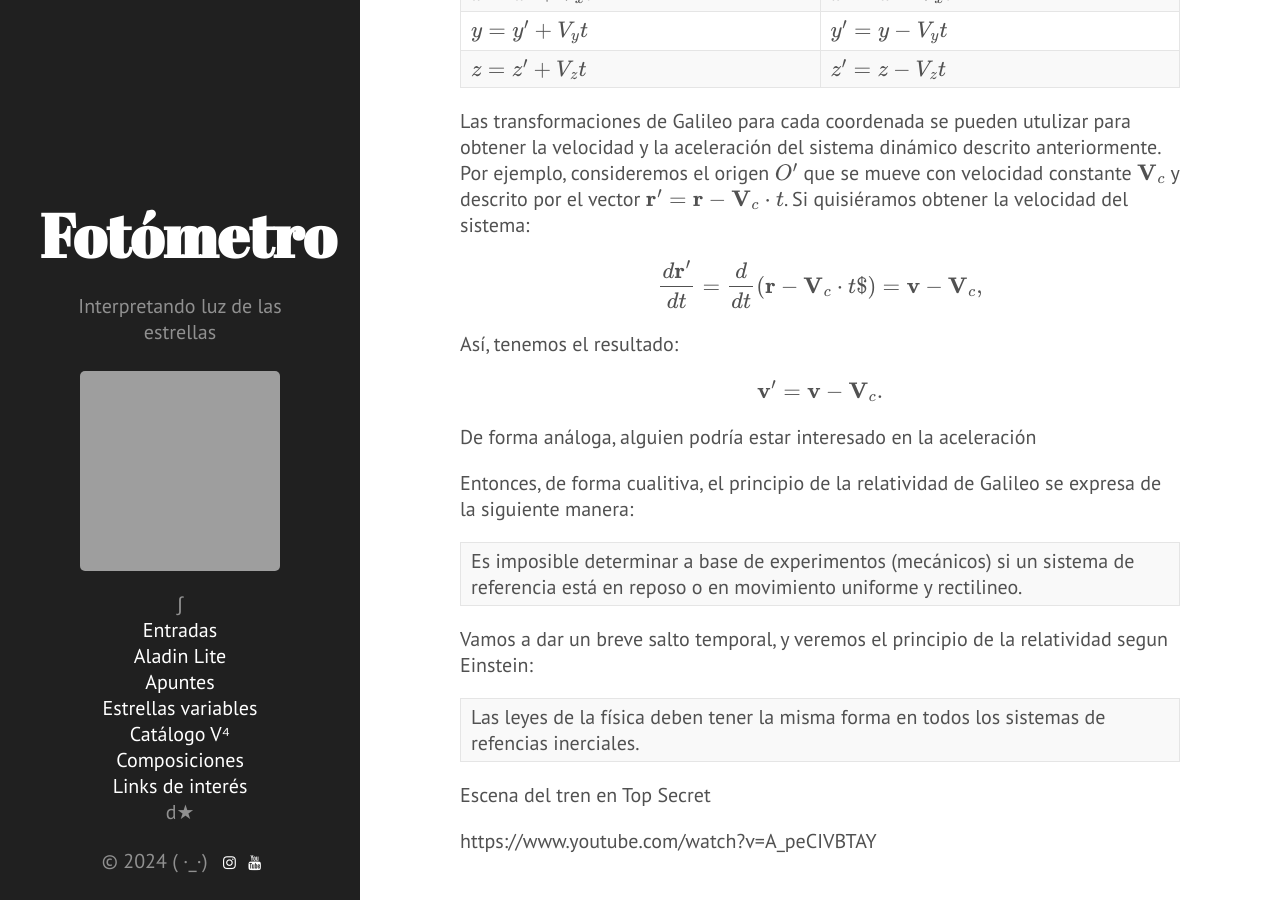
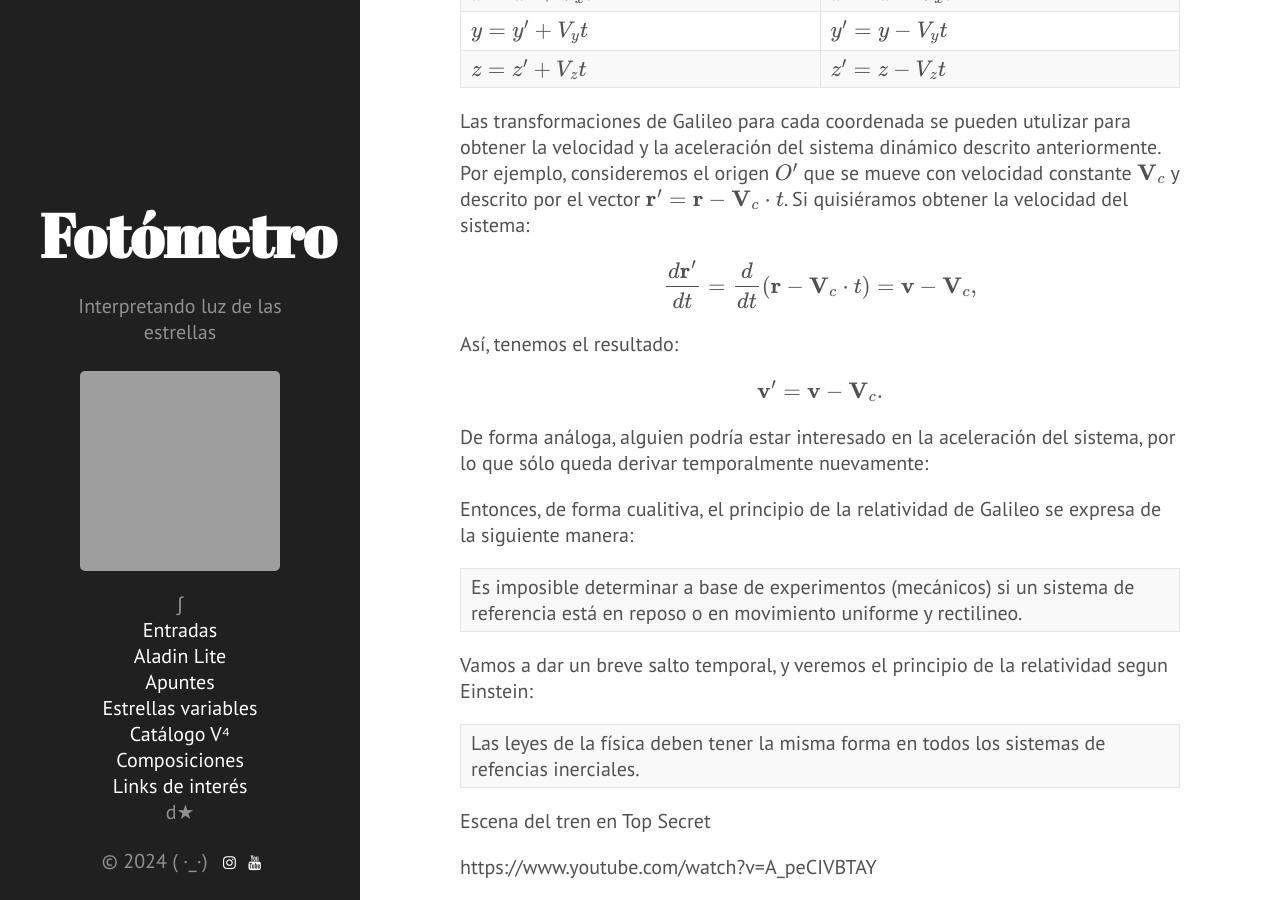
Before and after one commit to nicomedinap/nicomedinap.github.io, a Jekyll site: the page built from apuntes/FisicaDeFronteras/RelatividadGeneral.md, in a window 1280 px wide and 900 px high, scrolled down 6369 px. Built offline with Jekyll 4.4.1, drawn with Linux system fonts in a browser that asks for light colours; formulas are drawn with MathJax 3; a script that is not in the unit is left out; grey boxes are pictures that could not be loaded.

Commit message:
Update RelatividadGeneral.md

```diff
--- a/apuntes/FisicaDeFronteras/RelatividadGeneral.md
+++ b/apuntes/FisicaDeFronteras/RelatividadGeneral.md
@@ -202,7 +202,7 @@ $z= z'+V_z t$ | $z'= z-V_z t$
 Las transformaciones de Galileo para cada coordenada se pueden utulizar para obtener la velocidad y la aceleración del sistema dinámico descrito anteriormente. Por ejemplo, consideremos el origen $O'$ que se mueve con velocidad constante $\mathbf{V}_c$ y descrito por el vector $\mathbf{r}'=\mathbf{r} - \mathbf{V}_c \cdot t$. Si quisiéramos obtener la velocidad del sistema:
 
 $$
-\frac{d \mathbf{r}'}{dt} = \frac{d}{dt}(\mathbf{r} - \mathbf{V}_c \cdot t$) = \mathbf{v} - \mathbf{V}_c,
+\frac{d \mathbf{r}'}{dt} = \frac{d}{dt}(\mathbf{r} - \mathbf{V}_c \cdot t) = \mathbf{v} - \mathbf{V}_c,
 $$
 
 Así, tenemos el resultado:
@@ -212,7 +212,9 @@ $$
 $$
 
 
-De forma análoga, alguien podría estar interesado en la aceleración
+De forma análoga, alguien podría estar interesado en la aceleración del sistema, por lo que sólo queda derivar temporalmente nuevamente:
+
+
 
 
 
```
